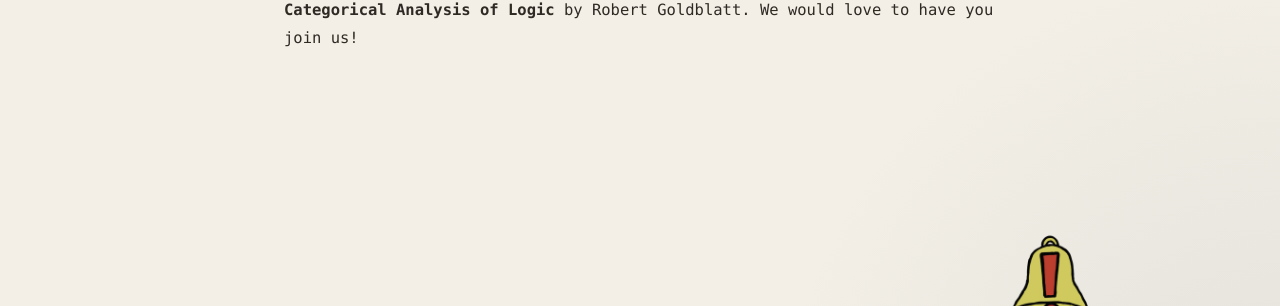
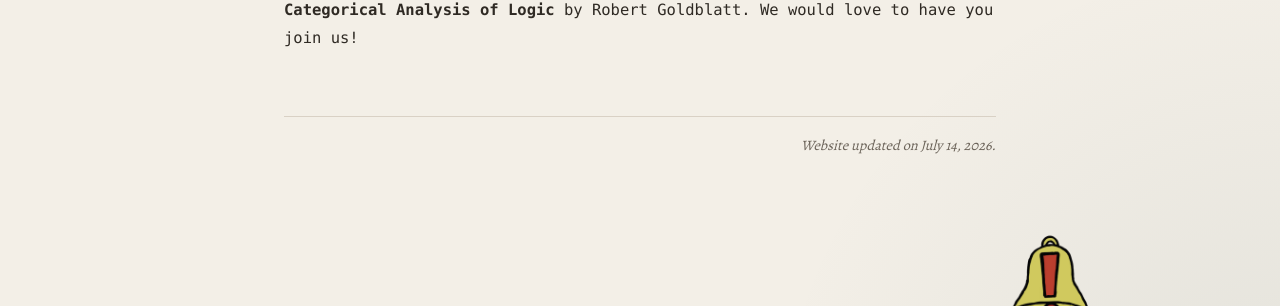
Before and after one commit to international-logic-friends/international-logic-friends.github.io, a Jekyll site: the page built from index.md, in a window 1280 px wide and 1129 px high. Shown: the part 663-969 px from the top of the window. Built offline with Jekyll 4.4.1, drawn with Linux system fonts in a browser that asks for light colours; some web fonts are replaced.

Commit message:
added updated on counter

```diff
--- a/assets/css/style.scss
+++ b/assets/css/style.scss
@@ -668,3 +668,17 @@ code {
     right: 0.75rem;
   }
 }
+
+/* Website update date */
+
+.site-updated {
+  margin-top: 4rem;
+  padding-top: 1rem;
+  border-top: 1px solid var(--border);
+
+  color: var(--muted);
+  font-family: var(--serif);
+  font-size: 0.9rem;
+  font-style: italic;
+  text-align: right;
+}
--- a/index.md
+++ b/index.md
@@ -22,3 +22,7 @@ A student-run virtual logic community that hosts reading groups and discussion.
 As of summer 2026, we are running the **ILF Categorical Logic** reading group. We meet at **<time class="local-time time-only" datetime="2026-06-02T20:00:00-04:00">
   8:00 PM Eastern
 </time>** on our [Discord server](https://discord.gg/5BRDy8rYg) to discuss **Topoi: The Categorical Analysis of Logic** by Robert Goldblatt. We would love to have you join us!
+
+<p class="site-updated">
+  Website updated on {{ site.time | date: "%B %-d, %Y" }}.
+</p>
```
Also changed, not shown: about.md (+1 -1 lines), previous-material.md (line endings or trailing spaces).
